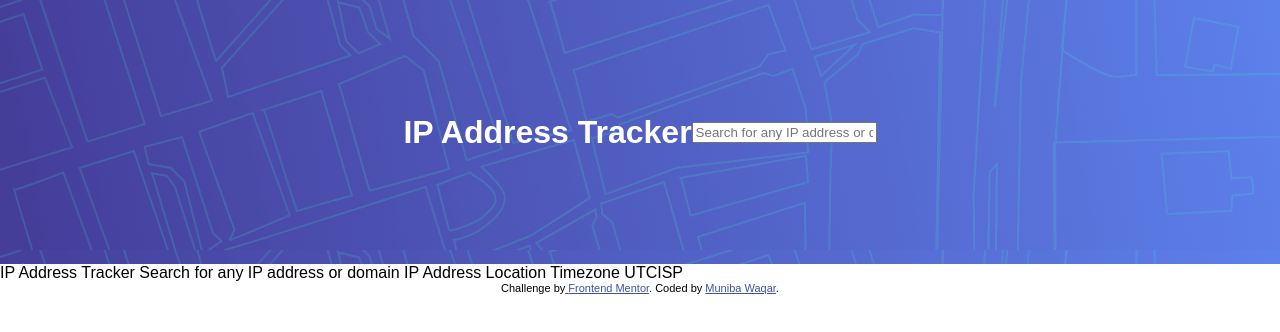
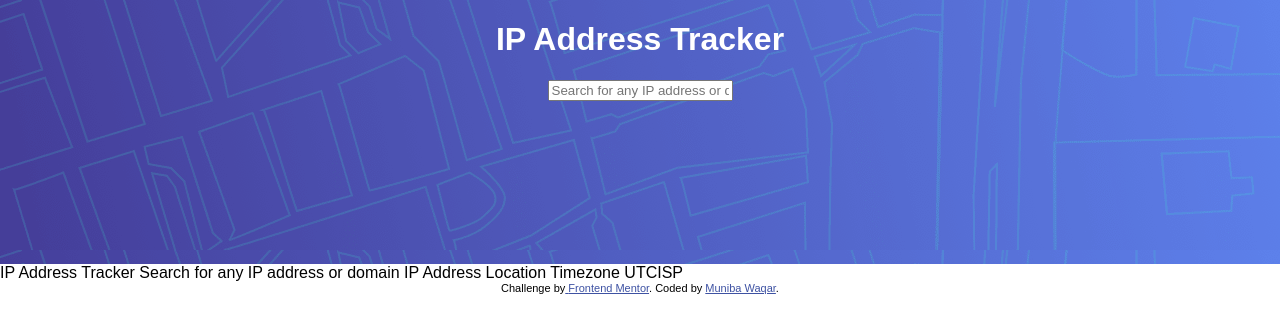
Before and after one commit to MunibaWq/trackerapp, a React (Create React App) app in the folder client/: page / in a window 1280 px wide. Shown: the top 332 px of the page. Built offline with nearby package versions, Linux system fonts and the light colour scheme.

Commit message:
style header

```diff
--- a/client/src/components/Header.css
+++ b/client/src/components/Header.css
@@ -1,7 +1,8 @@
 .mainBody {
   height: 33%;
+
   display: flex;
-  justify-content: center;
+  flex-direction: column;
   align-items: center;
 
   background-image: url("../images/pattern-bg.png");
```
